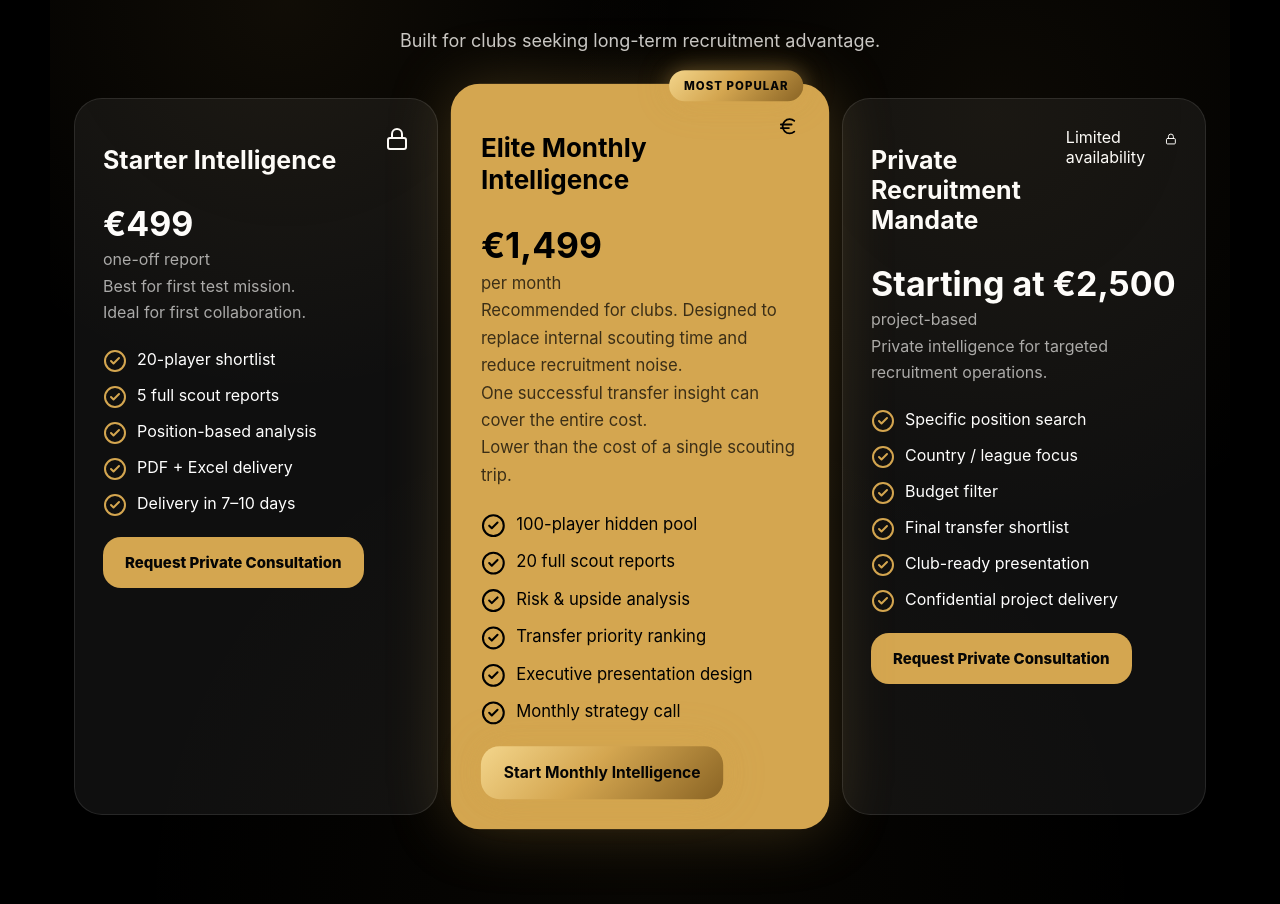
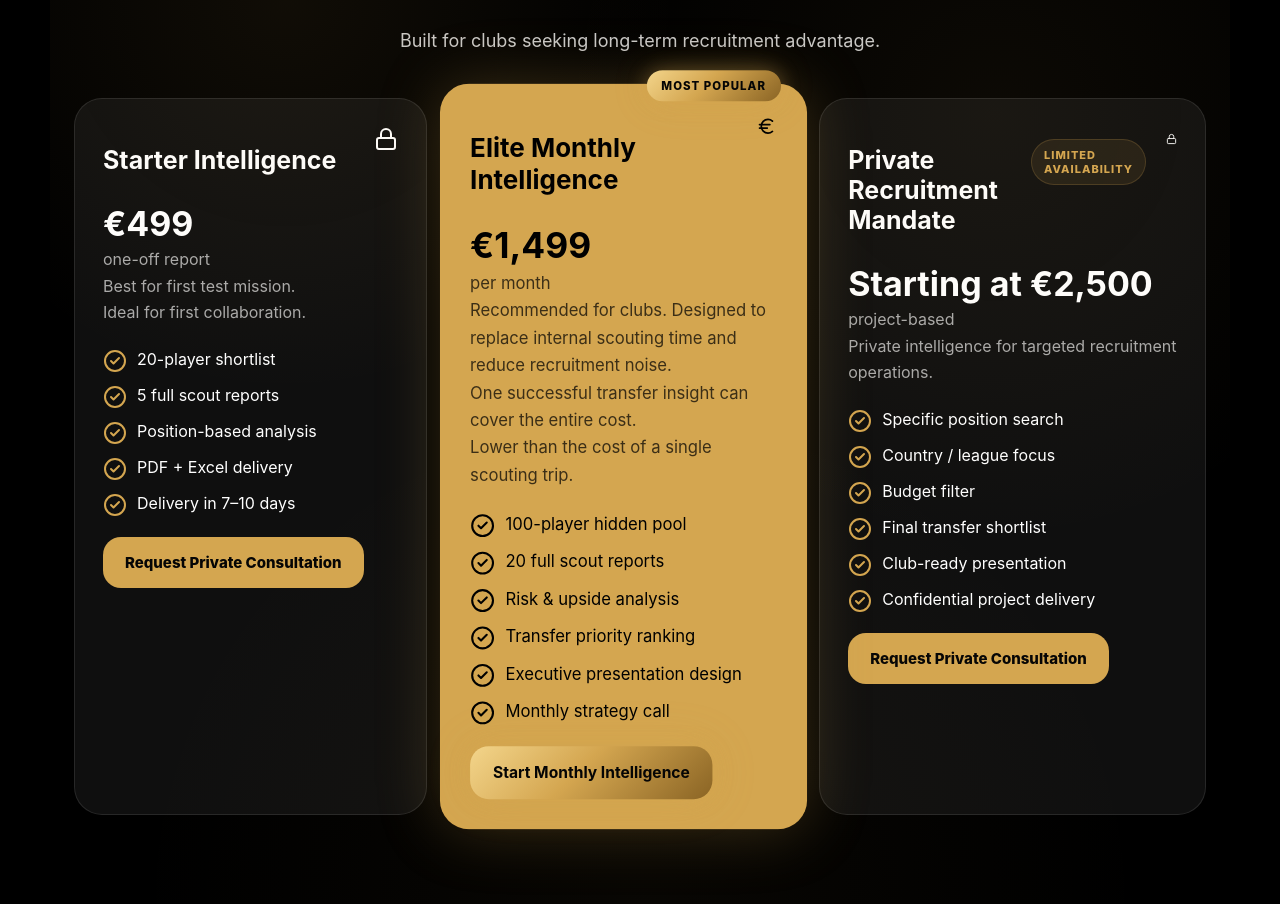
Before and after one commit to miscoutpro/mi-scout-site, a React (Vite) app: page / in a window 1280 px wide. Shown: the part 8291-9195 px from the top of the page. Built offline with nearby package versions, Linux system fonts and the light colour scheme.

Commit message:
Update styles.css

```diff
--- a/src/styles.css
+++ b/src/styles.css
@@ -535,3 +535,24 @@
     grid-template-columns: 1fr;
   }
 }
+.limited-badge {
+  display: inline-flex;
+
+  margin-top: 12px;
+
+  padding: 8px 12px;
+
+  border-radius: 999px;
+
+  background: rgba(212,166,80,0.1);
+
+  border: 1px solid rgba(212,166,80,0.2);
+
+  color: #d4a650;
+
+  font-size: 11px;
+  font-weight: 800;
+
+  letter-spacing: 1px;
+  text-transform: uppercase;
+}
```
